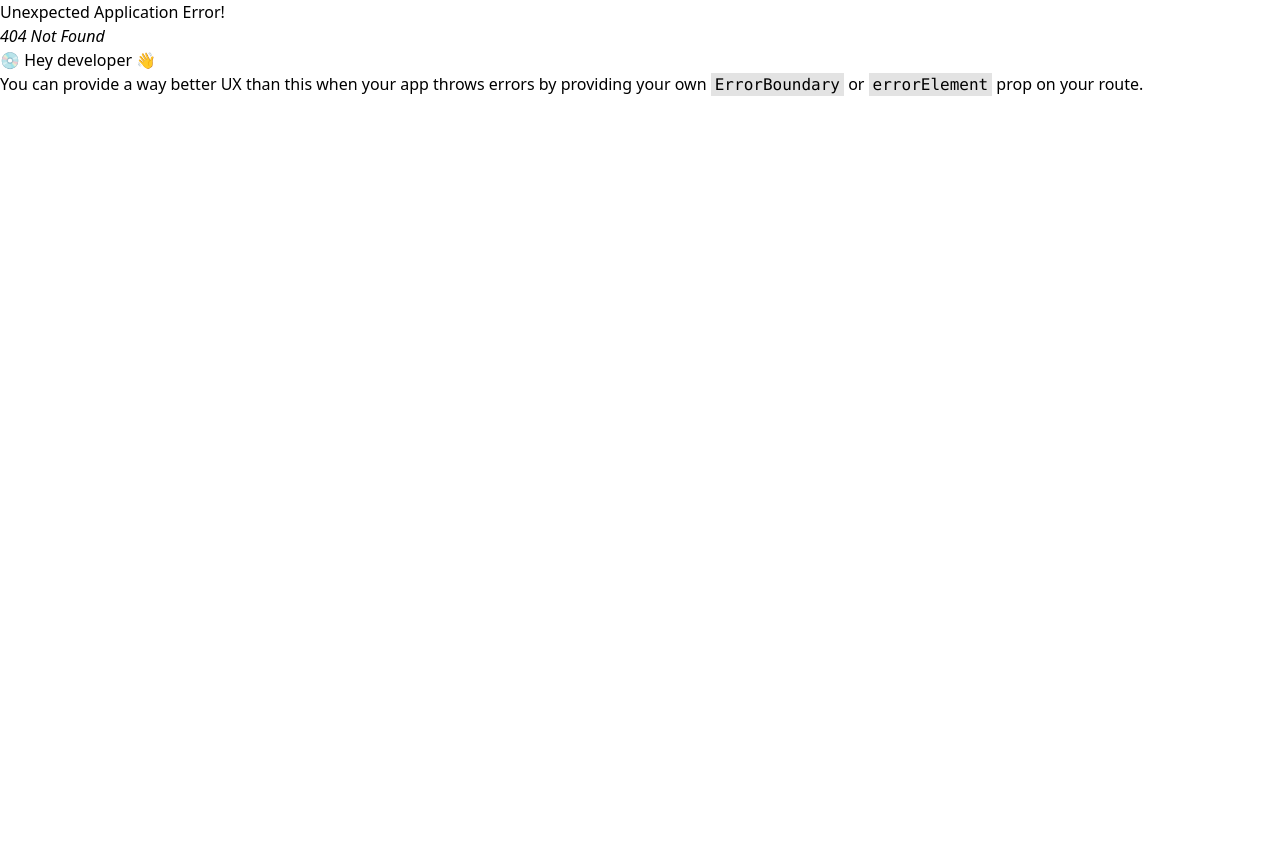
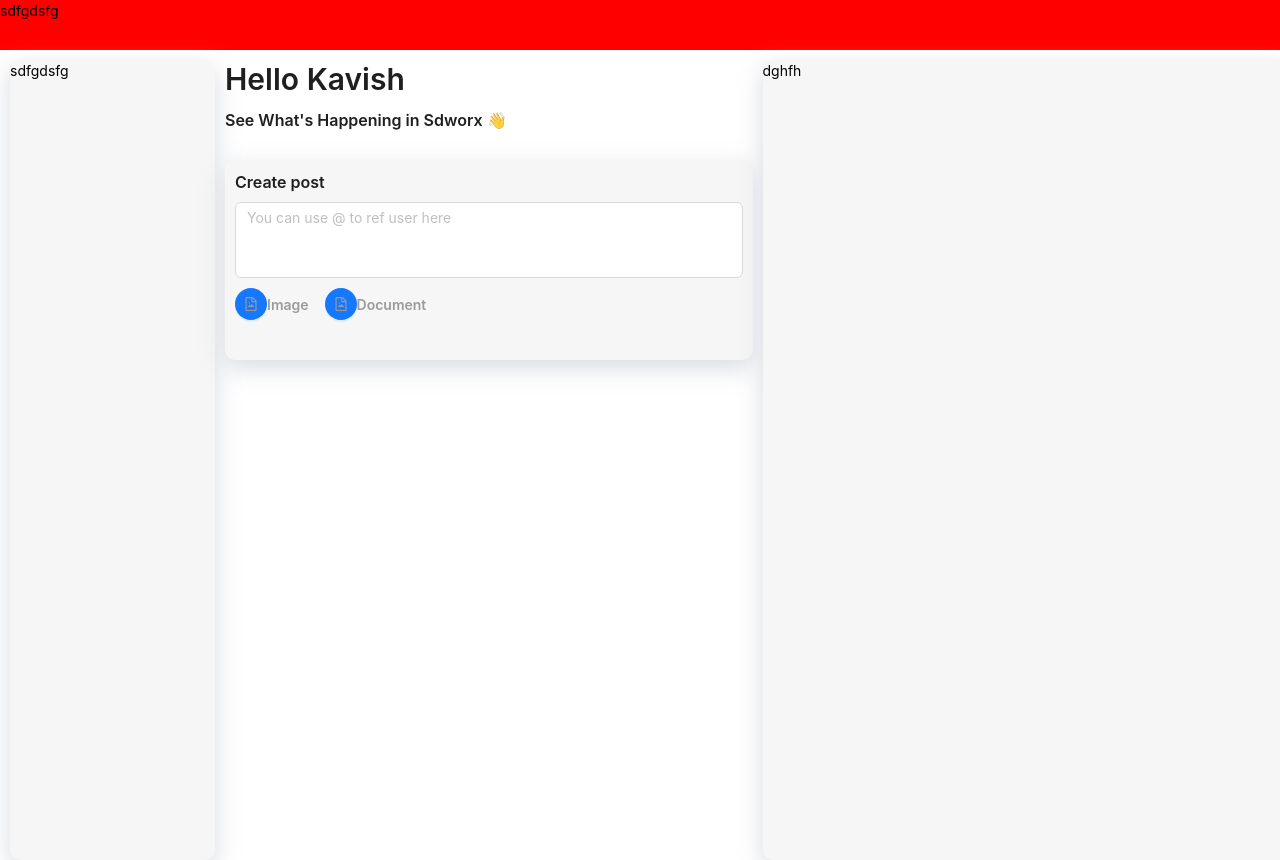
Before and after one commit to MRabill/SparkathonFrontend, a React (Vite) app: page /dashboard in a window 1280 px wide. Before the commit this address had no page. Before the commit the page ends 800 px from the top, so only its background shows below. Built offline with nearby package versions, Linux system fonts and the light colour scheme.

Commit message:
Add dashboard

```diff
--- a/src/main.jsx
+++ b/src/main.jsx
@@ -14,6 +14,7 @@ const FirstPage = lazy(() => import('./pages/Firstpage'))
 const SecondPage = lazy(() => import('./pages/SecondPage'))
 const ThirdPage = lazy(() => import('./pages/ThirdPage'))
 const SpringModal = lazy(() => import('./pages/SpringModal'))
+const Dashboard = lazy(() => import('./pages/Dashboard'))
 
 const Loading = () => {
   return <div>Loading...</div>;
@@ -31,6 +32,10 @@ const router = createBrowserRouter([
   {
     path: "/second",
     element: <SecondPage/>,
+  },
+  {
+    path: "/dashboard",
+    element: <Dashboard/>,
   },
   {
     path: "/third/:id",
--- /dev/null
+++ b/src/pages/Dashboard.jsx
@@ -0,0 +1,189 @@
+import React from 'react';
+import {
+  Space,
+  Table,
+  Tag,
+  Button,
+  Col,
+  Row,
+  Typography,
+  Mentions,
+  Tooltip,
+} from 'antd';
+import { useNavigate } from 'react-router-dom';
+import COLORS from '../assets/color';
+import { DownloadOutlined, FileImageOutlined } from '@ant-design/icons';
+
+const { Title, Text, Link } = Typography;
+const { getMentions } = Mentions;
+
+function Dashboard() {
+  const navigate = useNavigate();
+  const divStyle = {
+    width: '300px',
+    height: '200px',
+    overflow: 'auto',
+    scrollbarWidth: 'none',
+    msOverflowStyle: 'none',
+  };
+
+  const cardStyle = {
+    width: '100%',
+    height: '100%',
+    margin: '10px',
+    padding: '0px',
+    borderRadius: '10px',
+    background: `${COLORS.background}`,
+    boxShadow: '0px 8px 25px rgba(208, 210, 218, 0.8)',
+  };
+
+  return (
+    // <div>
+    // <Button type="primary" onClick={() =>  navigate("/first")}>Primary Button</Button>
+    // <div style={divStyle}>
+    //     <p>Lorem ipsum dolor sit amet, consectetur adipiscing elit.</p>
+    //     <p>Integer nec odio. Praesent libero. Sed cursus ante dapibus diam.</p>
+    //     <p>Sed nisi. Nulla quis sem at nibh elementum imperdiet.</p>
+    //     <p>Duis sagittis ipsum. Praesent mauris.</p>
+    //     <p>Fusce nec tellus sed augue semper porta.</p>
+    //     <p>Mauris massa. Vestibulum lacinia arcu eget nulla.</p>
+    //     <p>Class aptent taciti sociosqu ad litora torquent per conubia nostra, per inceptos himenaeos.</p>
+    //     <p>Curabitur sodales ligula in libero. Sed dignissim lacinia nunc.</p>
+    //     <p>Curabitur tortor. Pellentesque nibh. Aenean quam.</p>
+    //     <p>In scelerisque sem at dolor.</p>
+    //     <p>Mauris massa.</p>
+    //     <p>Vestibulum lacinia arcu eget nulla.</p>
+    //     <p>Class aptent taciti sociosqu ad litora torquent per conubia nostra, per inceptos himenaeos.</p>
+    //     <p>Curabitur sodales ligula in libero. Sed dignissim lacinia nunc.</p>
+    //     <p>Curabitur tortor. Pellentesque nibh. Aenean quam.</p>
+    //     <p>In scelerisque sem at dolor.</p>
+    // </div>
+    // </div>
+
+    <div style={{ height: '100vh' }}>
+      <Row>
+        <Col span={24}>
+          <div style={{ width: '100%', height: '50px', background: 'red' }}>
+            sdfgdsfg
+          </div>
+        </Col>
+      </Row>
+      <Row style={{ height: '100%' }} gutter={10}>
+        <Col span={4}>
+          <div style={cardStyle}>sdfgdsfg</div>
+        </Col>
+        <Col span={10} style={{ height: '100%' }}>
+          <div style={{ height: '100%' }}>
+            <Row span={10}>
+              <div
+                style={{
+                  width: '100%',
+                  margin: '10px',
+                  padding: '0px',
+                  borderRadius: '10px',
+                  //   background: `${COLORS.background}`,
+                }}
+              >
+                <Col>
+                  <Title level={2}>Hello Kavish</Title>
+                  <Title level={5} style={{ marginTop: '-5px' }}>
+                    See What's Happening in Sdworx 👋{' '}
+                  </Title>
+                </Col>
+              </div>
+            </Row>
+            <Row
+              span={10}
+              style={{
+                width: '100%',
+                margin: '10px',
+                padding: '10px',
+                borderRadius: '10px',
+                background: `${COLORS.background}`,
+                height: '200px',
+                boxShadow: '0px 8px 25px rgba(208, 210, 218, 0.8)',
+              }}
+            >
+              <Col style={{ width: '100%' }}>
+                <Row>
+                  <Col>
+                    <Title level={5}>Create post</Title>
+                  </Col>
+                </Row>
+                <Mentions
+                  rows={3}
+                  placeholder="You can use @ to ref user here"
+                  options={[
+                    {
+                      value: 'KavishMojoa',
+                      label: 'KavishMojoa',
+                    },
+                    {
+                      value: 'AyushPravesh',
+                      label: 'AyushPravesh',
+                    },
+                    {
+                      value: 'RabillMadarboccus',
+                      label: 'RabillMadarboccus',
+                    },
+                    {
+                      value: 'AshfaaqJowaheer',
+                      label: 'AshfaaqJowaheer',
+                    },
+                  ]}
+                />
+                <Row></Row>
+                {/* <Row >
+    <div style={{display:'flex', alignItems: 'center', justifyContent:'center',marginTop: '10px', gap:'10px'}}>
+    <Button className='custom-button-hover' type="primary" shape="round" size={'large'} style={{paddingTop: '5px'}} textHoverBg={'red'}>
+                  <img
+                    src="https://i.ibb.co/wJ7Qf2m/02.png"
+                    alt="Logo"
+                    width="25"
+                  ></img>
+                </Button>
+
+                <Text strong style={{margin: 0, color: '#9B9B9B'}}>422 Sparks</Text>
+    </div>
+
+</Row> */}
+                <Row style={{ marginTop: '10px' }} gutter={16} >
+                    <Col >
+                    <Tooltip title="search" >
+                    <Button
+                      type="primary"
+                      shape="circle"
+                      icon={<FileImageOutlined style={{ color: '#9B9B9B' }} />}
+                    />
+                  </Tooltip>
+                  <Text strong style={{ margin: 0, color: '#9B9B9B'  }}>
+                    Image
+                  </Text>
+                    </Col>
+                 <Col>
+                 <Tooltip title="search">
+                    <Button
+                      type="primary"
+                      shape="circle"
+                      icon={<FileImageOutlined style={{ color: '#9B9B9B' }} />}
+                    />
+                  </Tooltip>
+                  <Text strong style={{ margin: 0, color: '#9B9B9B' }}>
+                    Document
+                  </Text>
+                 </Col>
+
+                </Row>
+              </Col>
+            </Row>
+          </div>
+        </Col>
+        <Col span={10}>
+          <div style={cardStyle}>dghfh</div>
+        </Col>
+      </Row>
+    </div>
+  );
+}
+
+export default Dashboard;
```
